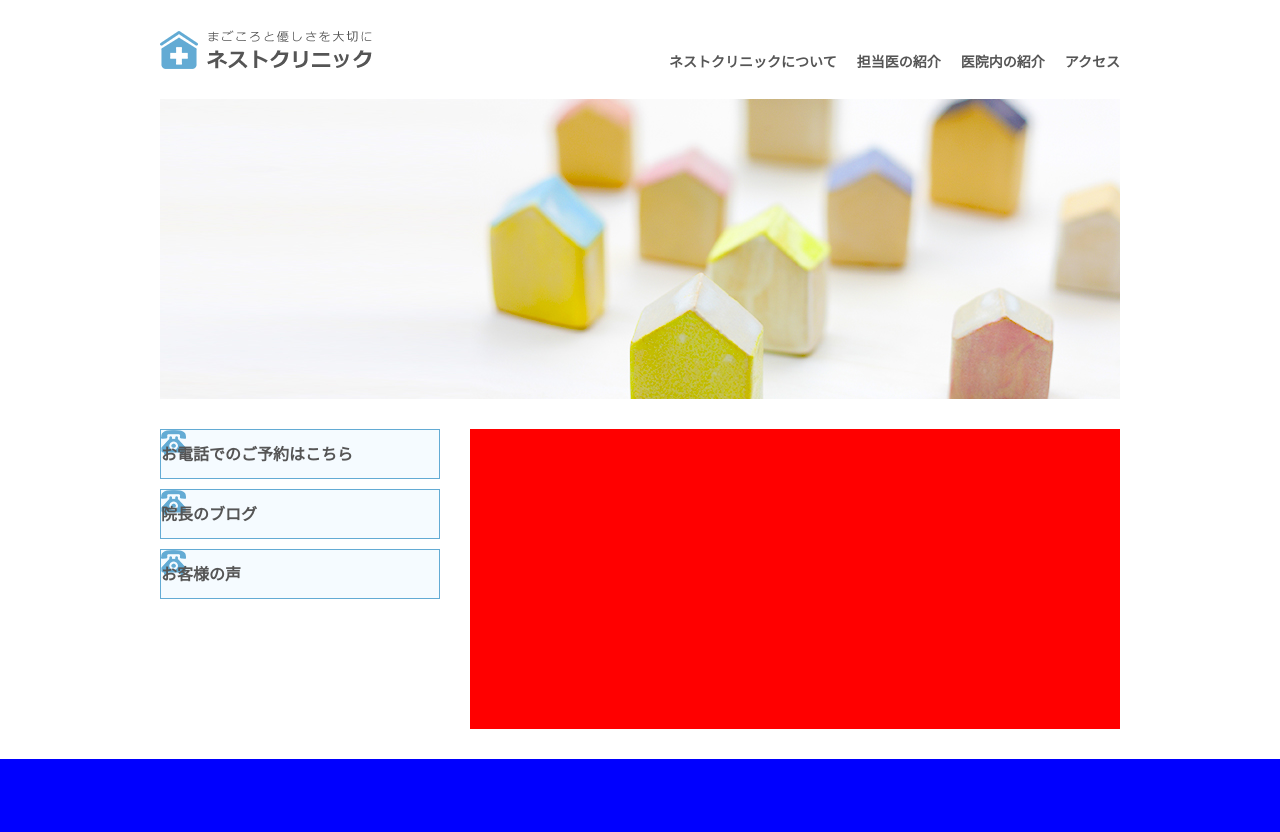
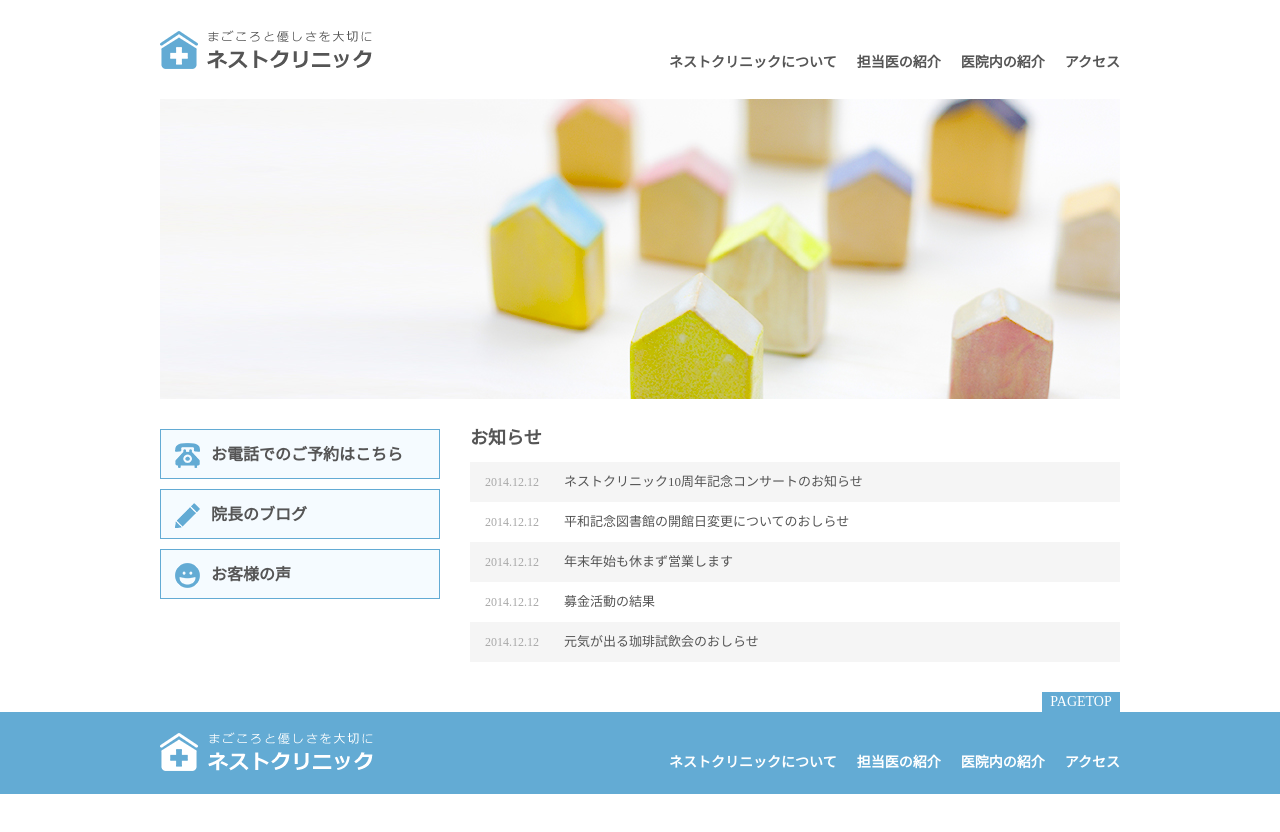
Before and after one commit to yu-hachisuka/ude-site, a plain HTML site: page index.html in a window 1280 px wide. After the commit the page ends 800 px from the top, so only its background shows below. Drawn offline with Linux system fonts and the light colour scheme.

Commit message:
second commit

```diff
--- a/index.html
+++ b/index.html
@@ -30,18 +30,50 @@
 
 		<div id="left">
 			<ul>
-				<li><a href="#">お電話でのご予約はこちら</a></li>
-				<li><a href="#">院長のブログ</a></li>
-				<li><a href="#">お客様の声</a></li>
+				<li><a href="#" id="icon_tel">お電話でのご予約はこちら</a></li>
+				<li><a href="#" id="icon_blog">院長のブログ</a></li>
+				<li><a href="#" id="icon_voice">お客様の声</a></li>
 			</ul>
 		</div>
 
-		<div id="right"></div>
+		<div id="right">
+			<h2>お知らせ</h2>
+			<dl>
+				<dt>2014.12.12</dt>
+				<dd>ネストクリニック10周年記念コンサートのお知らせ</dd>
+				<dt>2014.12.12</dt>
+				<dd>平和記念図書館の開館日変更についてのおしらせ</dd>
+				<dt>2014.12.12</dt>
+				<dd>年末年始も休まず営業します</dd>
+				<dt>2014.12.12</dt>
+				<dd>募金活動の結果</dd>
+				<dt>2014.12.12</dt>
+				<dd>元気が出る珈琲試飲会のおしらせ</dd>
+				<div class="clearfix"></div>
+			</dl>
+		</div>
 
 		<div class="clearfix"></div>
 	</div>
 
-	<footer></footer>
+	<footer>
+		<div id="footer_inner">
+			<p id="pagetop">
+				<a href="#">PAGETOP</a>
+			</p>
+			<p id="footer_logo">
+				<img src="images/logo_footer.png" alt="まごころと優しさを大切に ネストクリニック">
+			</p>
+			<ul>
+				<li><a href="#">ネストクリニックについて</a></li>
+				<li><a href="#">担当医の紹介</a></li>
+				<li><a href="#">医院内の紹介</a></li>
+				<li><a href="#">アクセス</a></li>
+				<div class="clearfix"></div>
+			</ul>
+			<div class="clearfix"></div>
+		</div>
+	</footer>
 </body>
 
 </html>
--- a/style.css
+++ b/style.css
@@ -119,21 +119,90 @@ div#left ul li a{
 	color: #555555;
 	text-decoration:none;
 	line-height: 50px;
-	background: url(images/icon_tel.png)no-repeat;
+	padding-left: 50px;
 	display: block;
 }
+a#icon_tel{
+	background: url(images/icon_tel.png)no-repeat 14px center;/*横14px 縦センター*/
+}
+a#icon_blog{
+	background: url(images/icon_blog.png)no-repeat 14px center;/*横14px 縦センター*/
+}
+a#icon_voice{
+	background: url(images/icon_voice.png)no-repeat 14px center;/*横14px 縦センター*/
+}
+
 div#right{
 	width: 650px;
-	height: 300px;
-	background-color:red;
+	height: auto;
 	float: left;
+}
+div#right h2{
+	font-size: 18px;
+	font-weight: bold;
+	color: #555555;
+	margin-bottom: 15px;
+}
+div#right dt{
+	font-size: 12px;
+	color: #a8a8a8;
+	float: left;
+	width: 79px;
+	line-height: 40px;
+	padding-left: 15px;
+}
+div#right dd{
+	font-size: 13px;
+	color: #555555;
+	float: left;
+	width: 556px;
+	line-height: 40px;
+}
+div#right dt:nth-of-type(odd),div#right dd:nth-of-type(odd){
+	background-color: #f5f5f5;
 }
 .clearfix{
 	clear: both;
 }
 footer{
 	width: 100%;
-	height: 79px;
-	background-color:blue;
-	margin-top: 30px;
+	height: auto;
+	background-color:#63abd4;
+	margin-top: 50px;
 }
+div#footer_inner{
+	width: 960px;
+	margin: 0 auto;
+	position: relative;
+	padding: 20px 0;
+}
+p#pagetop a{
+	width: 78px;
+	height: 20px;
+	background-color: #63abd4;
+	text-align:center;
+	color:white;
+	display: block;
+	text-decoration: none;
+	line-height: 20px;
+	position: absolute;
+	top: -20px;
+	right: 0px;
+}
+p#footer_logo{
+	float: left;
+}
+footer ul{
+	float:right;
+	margin-top: 24px;
+}
+footer ul li{
+	float: left;
+	margin-left: 20px;
+}
+footer ul li a{
+	color: white;
+	font-size: 14px;
+	font-weight: bold;
+	text-decoration: none;
+}
```
